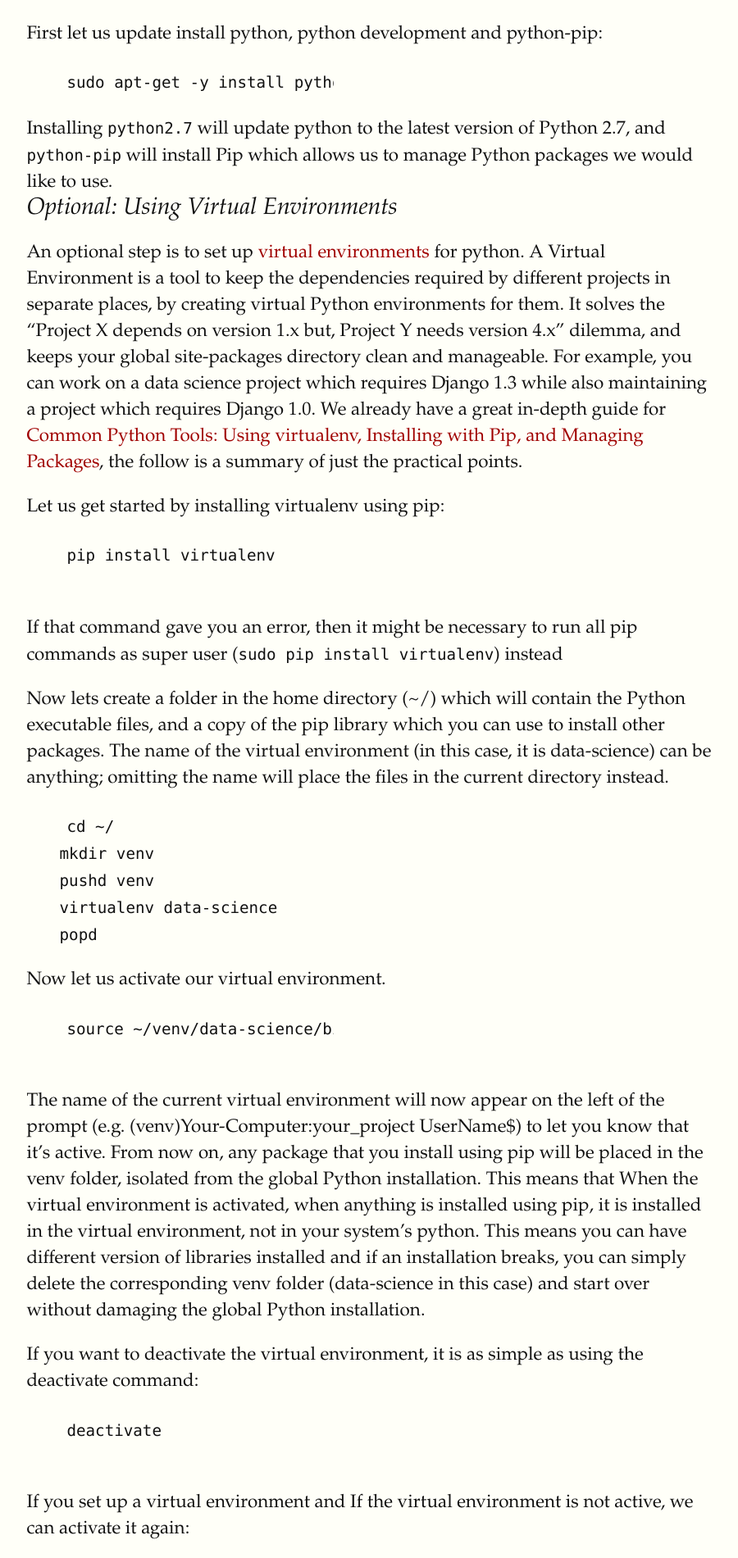
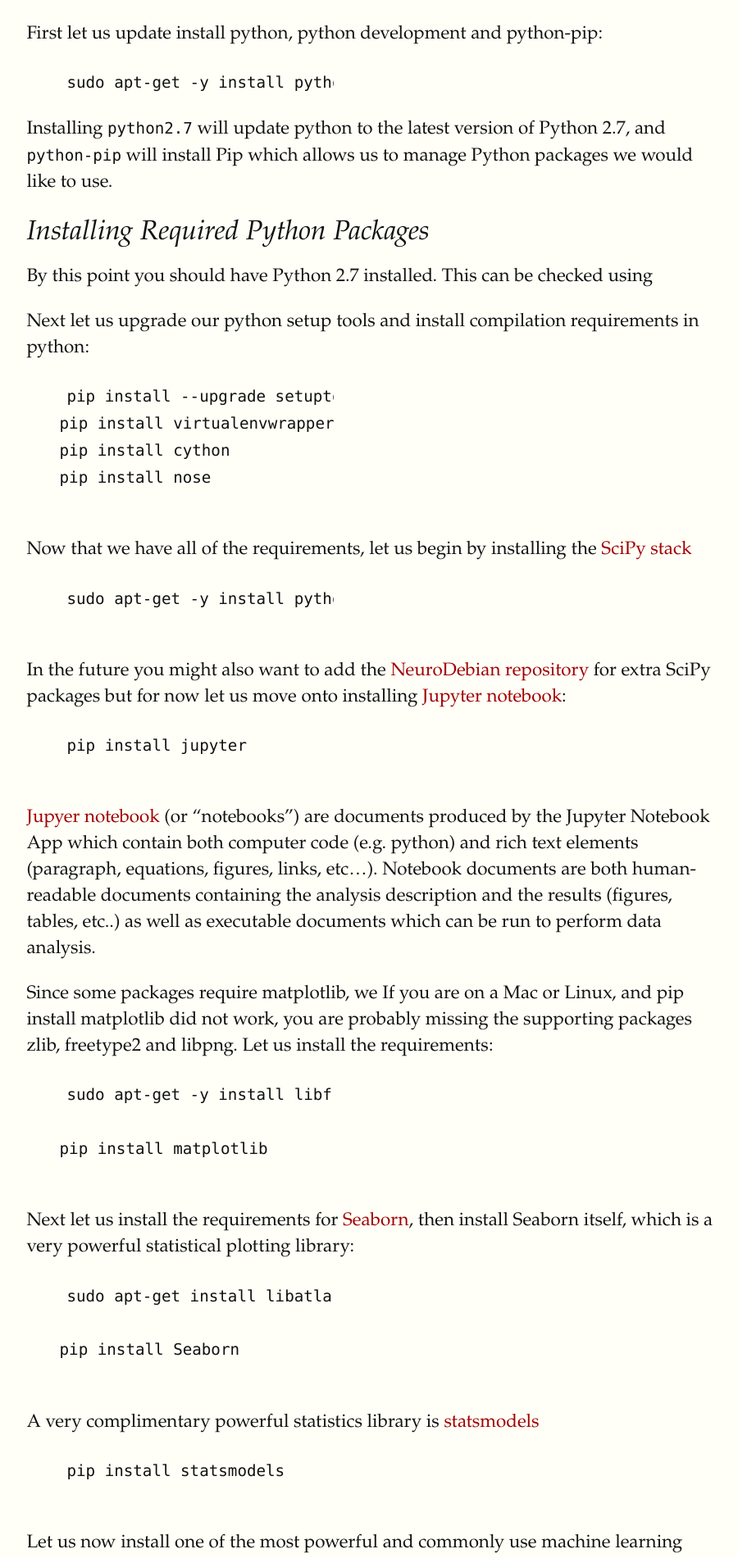
Before and after one commit to datascienceguide/datascienceguide.github.io, a Jekyll site: the page built from posts.html, in a window 1280 px wide. Shown: the part 1814-3715 px from the top of the page at 82% size, without its empty margins (141-1041 px from the left). Built offline with Jekyll 4.4.1, drawn with Linux system fonts in a browser that asks for light colours; formulas are drawn with MathJax 3; some of the changed text lies outside the part shown.

Commit message:
removed using virtual environments

````diff
--- a/_posts/tutorials/2016-12-30-jupyter-notebook-tutorial.md
+++ b/_posts/tutorials/2016-12-30-jupyter-notebook-tutorial.md
@@ -26,51 +26,6 @@
 ```
 
 Installing `python2.7` will update python to the latest version of Python 2.7, and `python-pip` will install Pip which allows us to manage Python packages we would like to use.
-
-### Optional: Using Virtual Environments
-
-An optional step is to set up [virtual environments](http://docs.python-guide.org/en/latest/dev/virtualenvs/) for python. A Virtual Environment is a tool to keep the dependencies required by different projects in separate places, by creating virtual Python environments for them.  It solves the “Project X depends on version 1.x but, Project Y needs version 4.x” dilemma, and keeps your global site-packages directory clean and manageable. For example, you can work on a data science project which requires Django 1.3 while also maintaining a project which requires Django 1.0.  We already have a great in-depth guide for [Common Python Tools: Using virtualenv, Installing with Pip, and Managing Packages](https://www.digitalocean.com/community/tutorials/common-python-tools-using-virtualenv-installing-with-pip-and-managing-packages), the follow is a summary of just the practical points.
-
-Let us get started by installing virtualenv using pip:
-
-```
-  pip install virtualenv
-
-```
-If that command gave you an error, then it might be necessary to run all pip commands as super user (`sudo pip install virtualenv`) instead
-
-Now lets create a folder in the home directory  (~/) which will contain the Python executable files, and a copy of the pip library which you can use to install other packages. The name of the virtual environment (in this case, it is data-science) can be anything; omitting the name will place the files in the current directory instead.
-
-```
-  cd ~/
-  mkdir venv
-  pushd venv
-  virtualenv data-science
-  popd
-```
-Now let us activate our virtual environment.
-
-```
-  source ~/venv/data-science/bin/activate
-
-```
-The name of the current virtual environment will now appear on the left of the prompt (e.g. (venv)Your-Computer:your_project UserName$) to let you know that it’s active. From now on, any package that you install using pip will be placed in the venv folder, isolated from the global Python installation.  This means that When the virtual environment is activated, when anything is installed using pip, it is installed in the virtual environment, not in your system's python.  This means you can have different version of libraries installed and if an installation breaks, you can simply delete the corresponding venv folder (data-science in this case) and start over without damaging the global Python installation.
-
-If you want to deactivate the virtual environment, it is as simple as using the deactivate command:
-
-```
-  deactivate
-
-```
-
-If you set up a virtual environment and If the virtual environment is not active, we can activate it again:
-
-```
-  source ~/venv/data-science/bin/activate
-
-```
-
-If you are choosing not to use one, you can move onto the next step.
 
 ## Installing Required Python Packages
 
````
